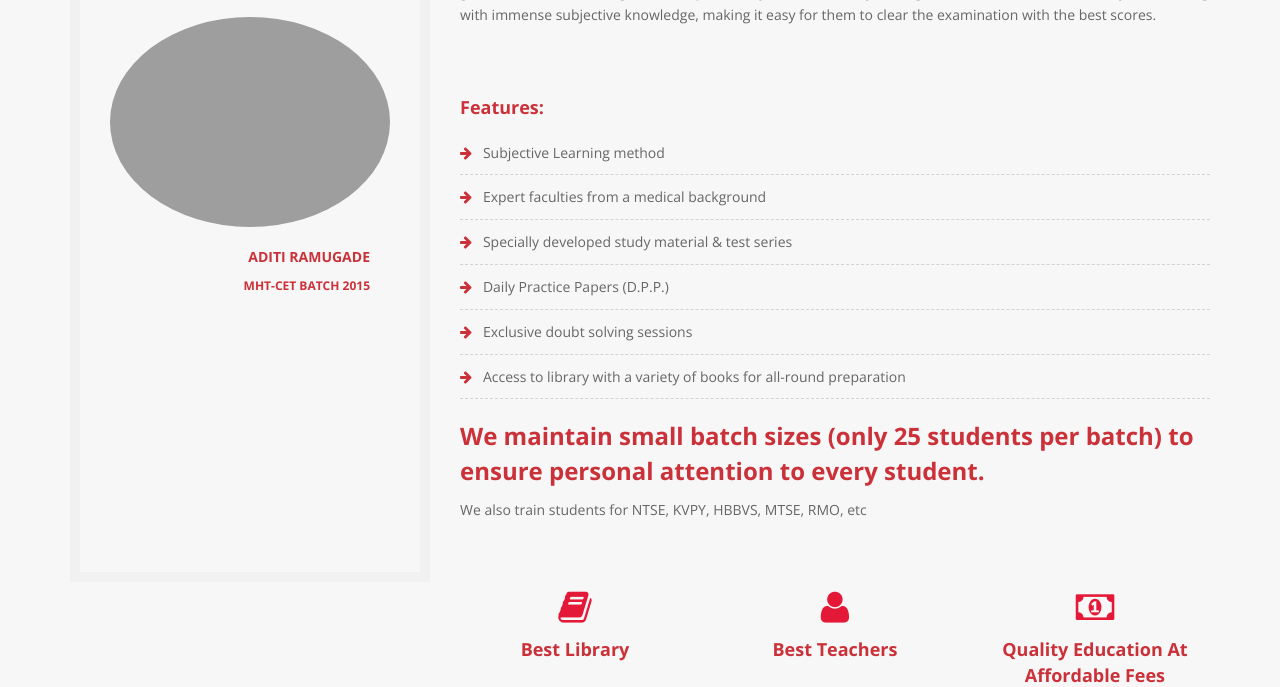
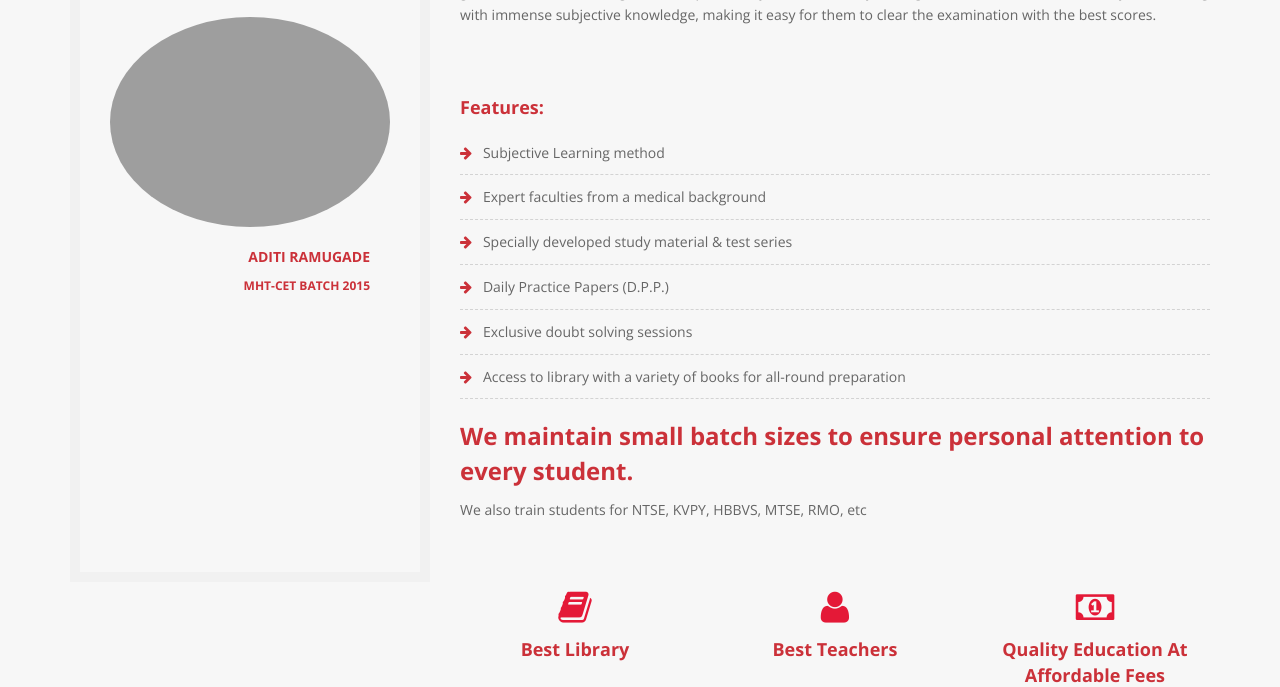
Before and after one commit to Darshan1710/iitminds, a CodeIgniter app: page /medical.php in a window 1280 px wide. Shown: the part 911-1598 px from the top of the page. Run offline with CodeIgniter, Linux system fonts and the light colour scheme; data comes from the database, SQL or seed files in the repository; data that the repository does not hold is empty; some web fonts are replaced.

Commit message:
remove 25 batch student text

```diff
--- a/coaching-classes-8th-9th-ssc-coaching.php
+++ b/coaching-classes-8th-9th-ssc-coaching.php
@@ -118,7 +118,7 @@
                </ul>
               <div class="row">
                 <div class="col-md-12">
-                  <h2 class="text-theme-colored" style="font-size:24px;font-weight:700;">We maintain small batch sizes (only 25 students per batch) to ensure personal attention to every student.</h2>
+                  <h2 class="text-theme-colored" style="font-size:24px;font-weight:700;">We maintain small batch sizes to ensure personal attention to every student.</h2>
                   <p>We also train students for NTSE, KVPY, HBBVS, MTSE, RMO, etc</p><br>
 				  <h3 class="text-theme-colored" style="font-size:24px;font-weight:700;"></h3>
                   <div class="row">
--- a/commerce.php
+++ b/commerce.php
@@ -87,7 +87,7 @@
                </ul>
               <div class="row">
                 <div class="col-md-12">
-                  <h2 class="text-theme-colored" style="font-size:24px;font-weight:700;">We maintain small batch sizes (only 25 students per batch) to ensure personal attention to every student.</h2>
+                  <h2 class="text-theme-colored" style="font-size:24px;font-weight:700;">We maintain small batch sizes to ensure personal attention to every student.</h2>
                   <p>We also train students for NTSE, KVPY, HBBVS, MTSE, RMO, etc</p><br>
 				  <h3 class="text-theme-colored" style="font-size:24px;font-weight:700;"></h3>
                   <div class="row">
--- a/engineering.php
+++ b/engineering.php
@@ -90,7 +90,7 @@
                </ul>
               <div class="row">
                 <div class="col-md-12">
-                  <h2 class="text-theme-colored" style="font-size:24px;font-weight:700;">We maintain small batch sizes (only 25 students per batch) to ensure personal attention to every student.</h2>
+                  <h2 class="text-theme-colored" style="font-size:24px;font-weight:700;">We maintain small batch sizes to ensure personal attention to every student.</h2>
                   <p>We also train students for NTSE, KVPY, HBBVS, MTSE, RMO, etc</p><br>
 				  <h3 class="text-theme-colored" style="font-size:24px;font-weight:700;"></h3>
                   <div class="row">
--- a/medical.php
+++ b/medical.php
@@ -90,7 +90,7 @@
                </ul>
               <div class="row">
                 <div class="col-md-12">
-                  <h2 class="text-theme-colored" style="font-size:24px;font-weight:700;">We maintain small batch sizes (only 25 students per batch) to ensure personal attention to every student.</h2>
+                  <h2 class="text-theme-colored" style="font-size:24px;font-weight:700;">We maintain small batch sizes to ensure personal attention to every student.</h2>
                   <p>We also train students for NTSE, KVPY, HBBVS, MTSE, RMO, etc</p><br>
 				  <h3 class="text-theme-colored" style="font-size:24px;font-weight:700;"></h3>
                   <div class="row">
```
